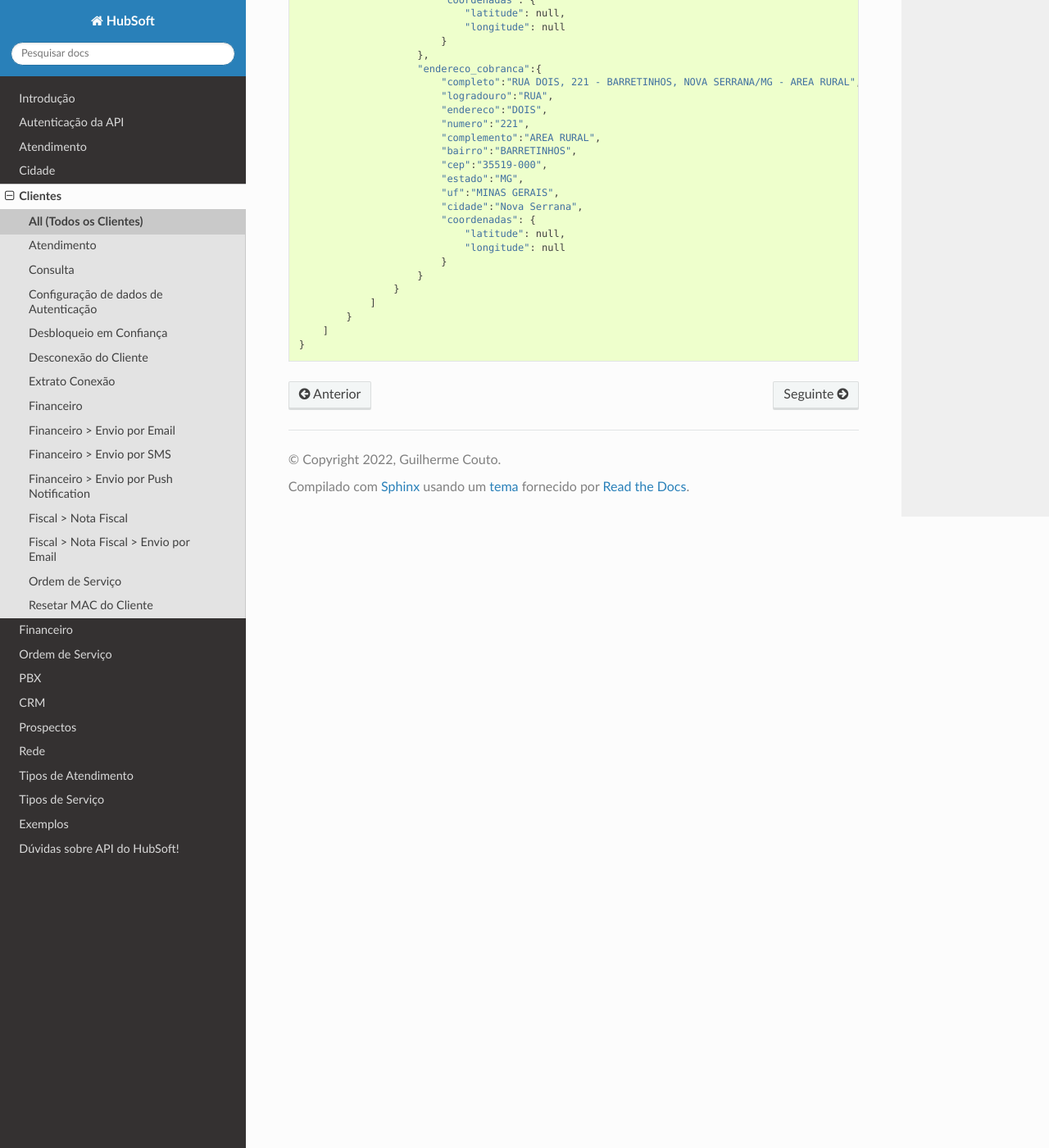
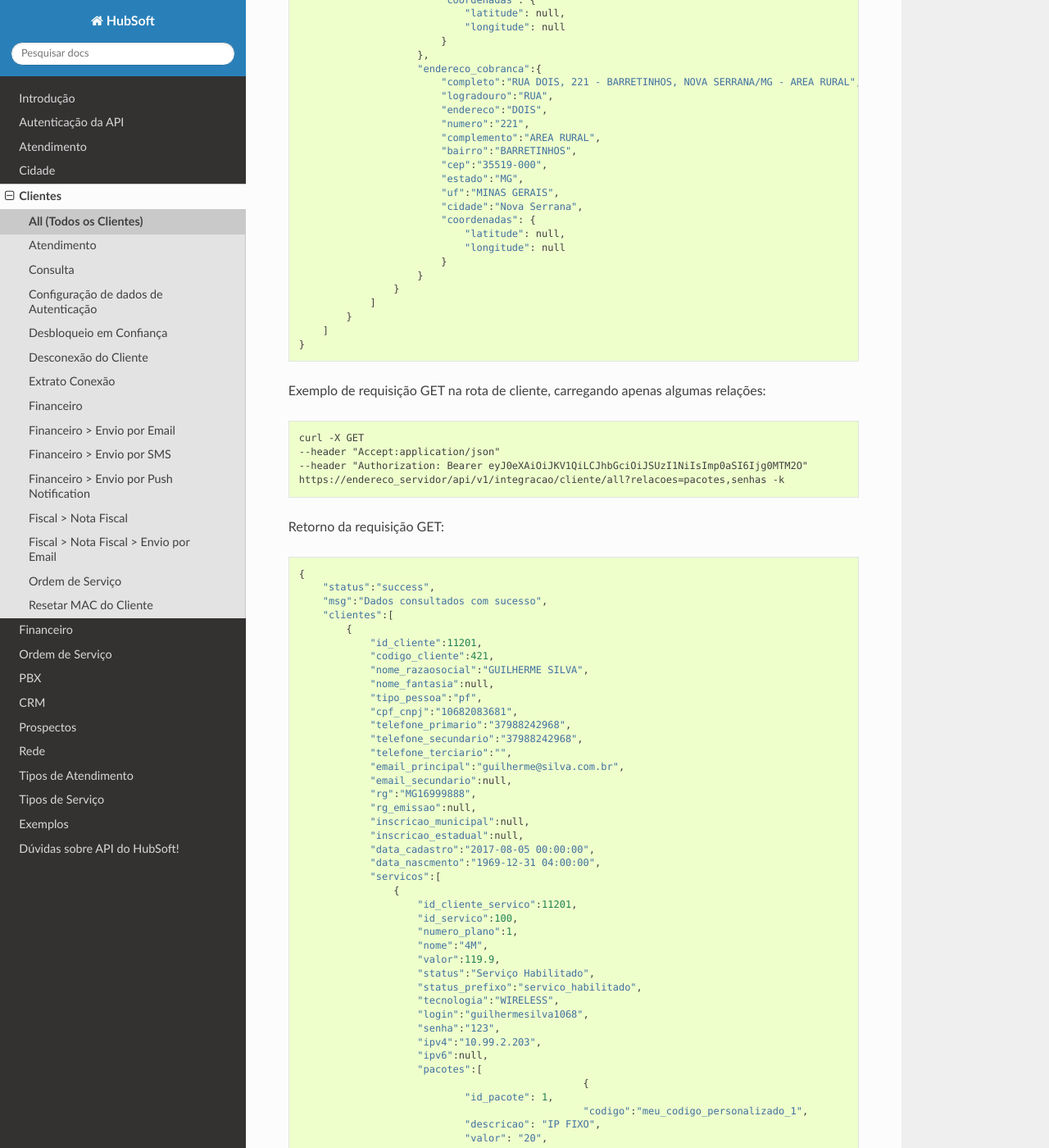
Before and after one commit to hubsoftbrasil/api, a Sphinx documentation site: the page built from docs/source/clientes/all.rst, in a window 1280 px wide and 1400 px high, scrolled down 5975 px. Shown: the whole window at 82% size. Built offline with Sphinx 7.4.7 and the Read the Docs theme 2.0.0, drawn with Linux system fonts in a browser that asks for light colours; some of the changed text lies outside the part shown.

Commit message:
adicionando exemplo de carregamento de relacoes

```diff
--- a/docs/source/clientes/all.rst
+++ b/docs/source/clientes/all.rst
@@ -392,3 +392,80 @@ Retorno da requisição GET::
 	        }
 	    ]
 	}
+
+Exemplo de requisição GET na rota de cliente, carregando apenas algumas relações::
+
+	curl -X GET
+	--header "Accept:application/json"
+	--header "Authorization: Bearer eyJ0eXAiOiJKV1QiLCJhbGciOiJSUzI1NiIsImp0aSI6Ijg0MTM2O"
+	https://endereco_servidor/api/v1/integracao/cliente/all?relacoes=pacotes,senhas -k
+
+Retorno da requisição GET::
+
+	{
+	    "status":"success",
+	    "msg":"Dados consultados com sucesso",
+	    "clientes":[
+	        {
+	            "id_cliente":11201,
+	            "codigo_cliente":421,
+	            "nome_razaosocial":"GUILHERME SILVA",
+	            "nome_fantasia":null,
+	            "tipo_pessoa":"pf",
+	            "cpf_cnpj":"10682083681",
+	            "telefone_primario":"37988242968",
+	            "telefone_secundario":"37988242968",
+	            "telefone_terciario":"",
+	            "email_principal":"guilherme@silva.com.br",
+	            "email_secundario":null,
+	            "rg":"MG16999888",
+	            "rg_emissao":null,
+	            "inscricao_municipal":null,
+	            "inscricao_estadual":null,
+	            "data_cadastro":"2017-08-05 00:00:00",
+	            "data_nascmento":"1969-12-31 04:00:00",
+	            "servicos":[
+	                {
+	                    "id_cliente_servico":11201,
+	                    "id_servico":100,
+	                    "numero_plano":1,
+	                    "nome":"4M",
+	                    "valor":119.9,
+	                    "status":"Serviço Habilitado",
+	                    "status_prefixo":"servico_habilitado",
+	                    "tecnologia":"WIRELESS",
+	                    "login":"guilhermesilva1068",
+	                    "senha":"123",
+	                    "ipv4":"10.99.2.203",
+	                    "ipv6":null,
+	                    "pacotes":[
+							{
+	                            "id_pacote": 1,
+				    			"codigo":"meu_codigo_personalizado_1",
+	                            "descricao": "IP FIXO",
+	                            "valor": "20",
+	                            "observacoes": "IP FIXO 189.79.21.21",
+	                            "data_cadastro": "2019-11-21 16:43:56"
+	                        },
+	                        {
+	                            "id_pacote": 2,
+				    			"codigo":"meu_codigo_personalizado_2",
+	                            "descricao": "TV",
+	                            "valor": "20",
+	                            "observacoes": "ASSINATURA DE TV",
+	                            "data_cadastro": "2019-11-20 16:43:56"
+	                        }
+	                    ],
+	                    "senhas": [
+							{
+								"id_cliente_servico_senha": 6,
+								"descricao": "Teste",
+								"usuario": "xpto123",
+								"senha": "abc123"
+							}
+			    		]
+	                }
+	            ]
+	        }
+	    ]
+	}
```
